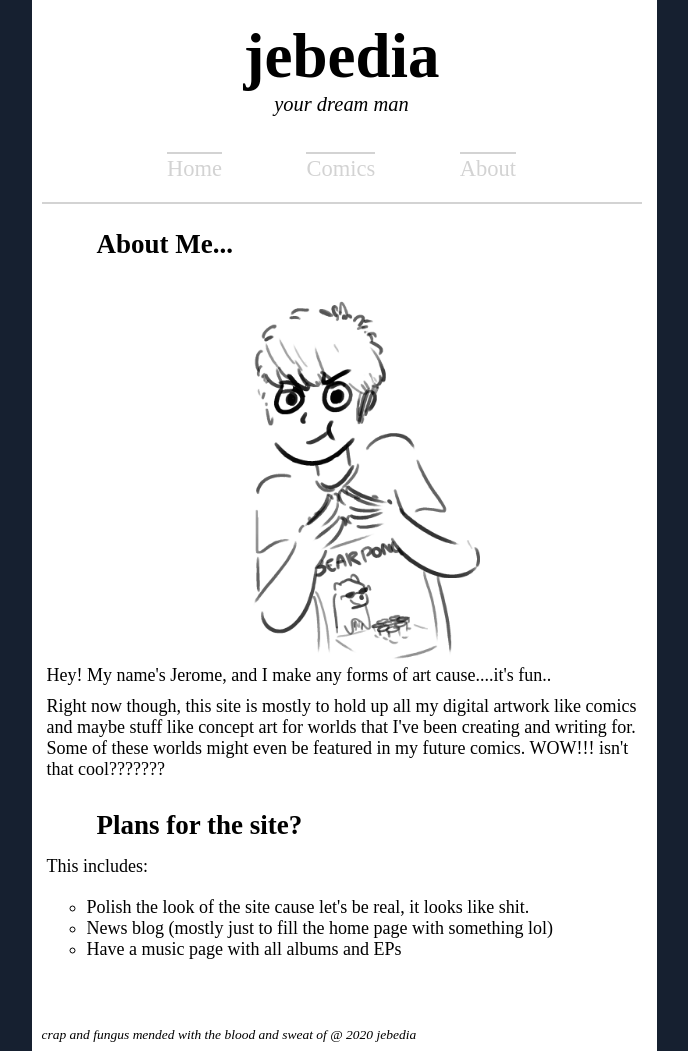
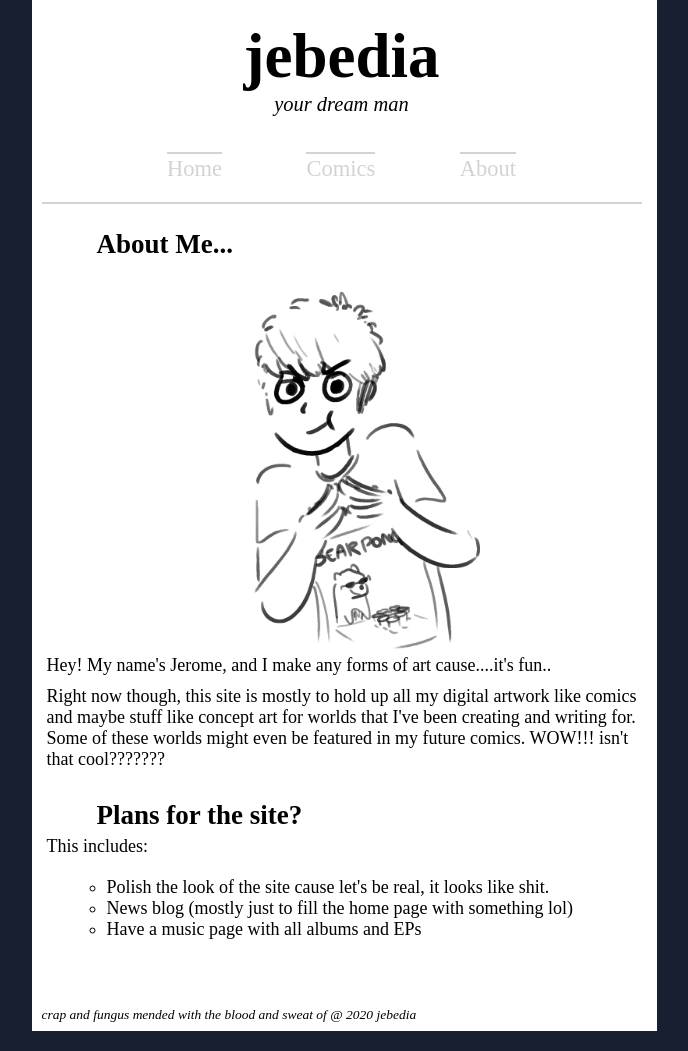
Before and after one commit to MoonJaspers/moonjaspers.github.io, a PHP site: page /aboutme.html in a window 1280 px wide. Shown: the whole page, without its empty margins (296-984 px from the left). Run offline with PHP 8.4, Linux system fonts and the light colour scheme.

Commit message:
Update styles.css

```diff
--- a/styles.css
+++ b/styles.css
@@ -179,11 +179,10 @@ body {
 .frontpage h2 {
 	padding-left: 55px;
 	padding-top: 25px;
-	padding-bottom: 10px;
 }
 .frontpage ol {
 	padding: 15px;
-	padding-left: 45px;
+	padding-left: 65px;
 }
 .frontpage li {
 	list-style-type: circle;
```
